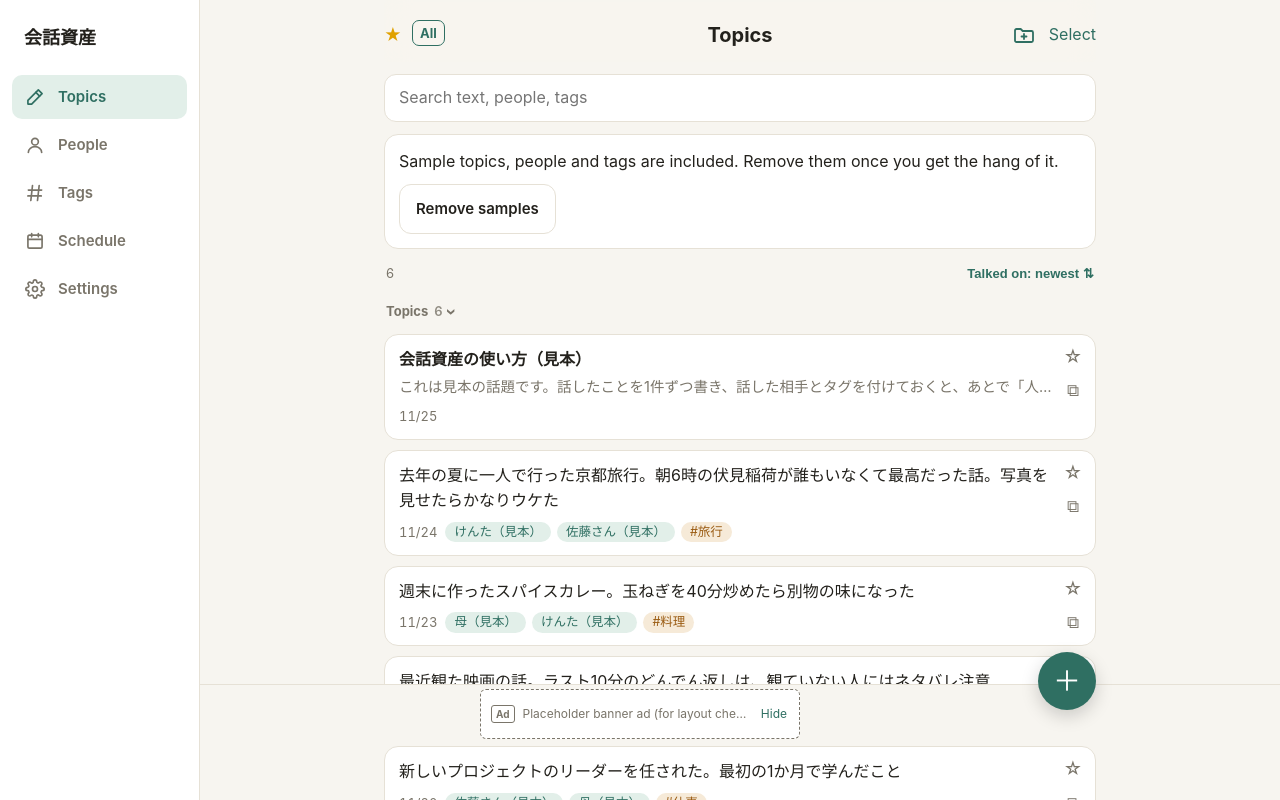
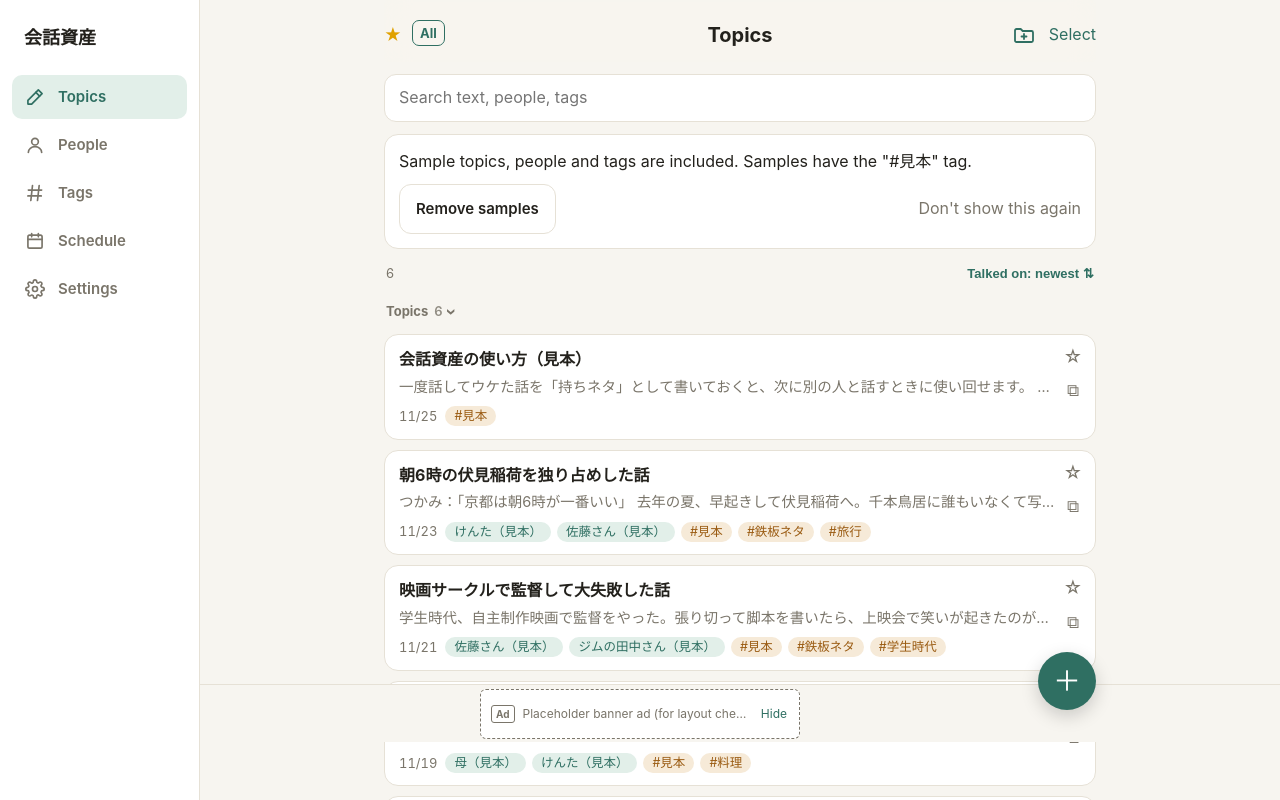
Before and after one commit to Kaiwaapp/kaiwa-shisan, a React (Vite) app: page / in a window 1280 px wide. Shown: the top 800 px of the page. Built offline with nearby package versions, Linux system fonts and the light colour scheme.

Commit message:
見本に「#見本」タグを付け、使い回す持ちネタの例に作り直す。見本の案内を「今後表示しない」で閉じられるように
Co-Authored-By: Claude Opus 5.5 <noreply@anthropic.com>
Claude-Session: https://claude.ai/code/session_01QRm74oPQ9joxUR8RuF6GfM

```diff
--- a/src/core/samples.ts
+++ b/src/core/samples.ts
@@ -19,22 +19,39 @@ export function buildSamples(now = Date.now()): Pick<AppData, 'people' | 'topics
   const topic = (name: string, reading: string, i: number): Topic => ({
     id: newId(), name, reading, createdAt: now - 30 * DAY, updatedAt: now, viewedAt: now - i * 1000, selectedAt: now - i * 1000, folderId: null, sample: true,
   });
-  const topics = [topic('旅行', 'りょこう', 1), topic('料理', 'りょうり', 2), topic('映画', 'えいが', 3), topic('仕事', 'しごと', 4), topic('健康', 'けんこう', 5)];
+  // 「見本」タグはすべての見本に付け、タグタブから見本の一覧を開けるようにする
+  const topics = [
+    topic('見本', 'みほん', 0), topic('鉄板ネタ', 'てっぱんねた', 1), topic('旅行', 'りょこう', 2), topic('料理', 'りょうり', 3),
+    topic('学生時代', 'がくせいじだい', 4), topic('健康', 'けんこう', 5), topic('仕事', 'しごと', 6),
+  ];
   const [kenta, mother, sato, tanaka] = people.map((p) => p.id);
-  const [travel, cooking, movie, work, health] = topics.map((t) => t.id);
+  const [sampleTag, classic, travel, cooking, school, health, work] = topics.map((t) => t.id);
   let n = 0;
-  const entry = (text: string, personIds: ID[], topicIds: ID[], daysAgo: number, title?: string): Entry => ({
-    id: newId(), ...(title ? { title } : {}), text, personIds, topics: topicIds.map((topicId) => ({ topicId, source: 'manual' as const })),
+  const entry = (title: string, text: string, memo: string, personIds: ID[], topicIds: ID[], daysAgo: number): Entry => ({
+    id: newId(), title, text, ...(memo ? { memo } : {}), personIds, topics: [sampleTag, ...topicIds].map((topicId) => ({ topicId, source: 'manual' as const })),
     talkedOn: today(new Date(now - daysAgo * DAY)), folderId: null,
     createdAt: now - daysAgo * DAY, updatedAt: now - daysAgo * DAY, viewedAt: now - ++n * 1000, sample: true,
   });
+  // 1回話してウケた話を「持ちネタ」として残し、別の人にも使い回す例。相手は「もう話した人」、メモは相手ごとの反応
   const entries = [
-    entry('これは見本の話題です。話したことを1件ずつ書き、話した相手とタグを付けておくと、あとで「人」や「タグ」から探せます。\n見本は設定や話題タブの案内から、まとめて消せます。', [], [], 0, '会話資産の使い方（見本）'),
-    entry('去年の夏に一人で行った京都旅行。朝6時の伏見稲荷が誰もいなくて最高だった話。写真を見せたらかなりウケた', [kenta, sato], [travel], 1),
-    entry('週末に作ったスパイスカレー。玉ねぎを40分炒めたら別物の味になった', [mother, kenta], [cooking], 2),
-    entry('最近観た映画の話。ラスト10分のどんでん返しは、観ていない人にはネタバレ注意', [kenta], [movie], 3),
-    entry('新しいプロジェクトのリーダーを任された。最初の1か月で学んだこと', [sato, mother], [work], 5),
-    entry('朝ランを始めて3か月。川沿いのコースが気持ちいいし、よく眠れるようになった', [tanaka, mother], [health], 6),
+    entry('会話資産の使い方（見本）',
+      '一度話してウケた話を「持ちネタ」として書いておくと、次に別の人と話すときに使い回せます。\n・話した相手を付けると、同じ人に同じ話をするのを防げます\n・タグを付けると「旅行の話ある？」と聞かれたときにすぐ探せます\n・メモに相手の反応を残すと、話す相手を選ぶ参考になります\n見本には「#見本」タグが付いていて、設定からまとめて消せます。',
+      '', [], [], 0),
+    entry('朝6時の伏見稲荷を独り占めした話',
+      'つかみ：「京都は朝6時が一番いい」\n去年の夏、早起きして伏見稲荷へ。千本鳥居に誰もいなくて写真が撮り放題だった。\nオチ：9時に戻ったら観光客で大行列。早起きは三文以上の得。\n写真を見せると盛り上がる。',
+      'けんた：行きたがっていた。佐藤さん：出張のついでに寄ると言っていた。次は田中さんに話す', [kenta, sato], [classic, travel], 2),
+    entry('映画サークルで監督して大失敗した話',
+      '学生時代、自主制作映画で監督をやった。張り切って脚本を書いたら、上映会で笑いが起きたのがシリアスな場面だけだった。\n自己紹介や「学生時代何してた？」で使える。',
+      '佐藤さん・田中さんには大ウケ。けんたは同じサークルなので話さない', [sato, tanaka], [classic, school], 4),
+    entry('玉ねぎを40分炒めたスパイスカレー',
+      '週末に本気のスパイスカレーを作った。玉ねぎを40分炒めたら、いつものカレーとは別物になった。\n料理好きの人・一人暮らしの人と盛り上がる。',
+      '母：作り方を聞かれたのでレシピを送る。けんた：今度作りに来ると言っていた', [mother, kenta], [cooking], 6),
+    entry('朝ランを始めて変わったこと',
+      '朝ランを始めて3か月。川沿いのコースを30分。よく眠れるようになり、朝ごはんがおいしい。\n健康・運動の話題になったときに使える。',
+      '田中さん：おすすめのコースを聞かれた。母：無理しないでと言われた', [tanaka, mother], [health], 9),
+    entry('新しいプロジェクトで学んだこと',
+      'リーダーを任されて1か月。最初に全員と1対1で話す時間を作ったら、その後の相談がぐっと増えた。\n職場の人向け。友達には話しすぎない。',
+      '佐藤さん：自分も同じことをしていると共感してくれた', [sato], [work], 12),
   ];
   return { people, topics, entries };
 }
--- a/src/i18n/en.ts
+++ b/src/i18n/en.ts
@@ -640,7 +640,8 @@ const en: Record<string, string> = {
   '📅 カレンダーに追加（.ics）': "📅 Add to calendar (.ics)",
   '見本の話題・人・タグを消します。自分で書いた話題は消えません。よろしいですか？': 'Remove the sample topics, people and tags? Topics you wrote stay.',
   '見本を消しました': 'Samples removed',
-  '見本の話題・人・タグが入っています。使い方がわかったら消してください。': 'Sample topics, people and tags are included. Remove them once you get the hang of it.',
+  '見本の話題・人・タグが入っています。見本には「#見本」タグが付いています。': 'Sample topics, people and tags are included. Samples have the "#見本" tag.',
+  '見本は「#見本」タグから見られます': 'Find samples under the "#見本" tag',
   '見本を消す': 'Remove samples',
   '見本を入れる': 'Add samples',
   // 人の関係
--- a/src/ui/samples.tsx
+++ b/src/ui/samples.tsx
@@ -1,6 +1,6 @@
 import { useSyncExternalStore } from 'react';
 import type { Store } from '../core/store';
-import { useStore } from './hooks';
+import { usePref, useStore } from './hooks';
 import { toast } from './interact';
 import { t } from '../i18n';
 
@@ -32,15 +32,18 @@ export async function confirmRemoveSamples(store: Store) {
   toast(t('見本を消しました'));
 }
 
-/** 話題タブの一番上に出す案内 */
+/** 話題タブの一番上に出す案内。「今後表示しない」で閉じられる(見本は設定からも消せる) */
 export function SampleHint() {
   const store = useStore();
-  if (!useHasSamples()) return null;
+  const has = useHasSamples();
+  const [hidden, setHidden] = usePref<'0' | '1'>('sampleHintHidden', '0');
+  if (!has || hidden === '1') return null;
   return (
     <section className="panel preset-hint">
-      <p>{t('見本の話題・人・タグが入っています。使い方がわかったら消してください。')}</p>
+      <p>{t('見本の話題・人・タグが入っています。見本には「#見本」タグが付いています。')}</p>
       <div className="preset-bar">
         <button className="btn small-btn" onClick={() => confirmRemoveSamples(store)}>{t('見本を消す')}</button>
+        <button className="link muted" onClick={() => { setHidden('1'); toast(t('見本は「#見本」タグから見られます')); }}>{t('今後表示しない')}</button>
       </div>
     </section>
   );
```
